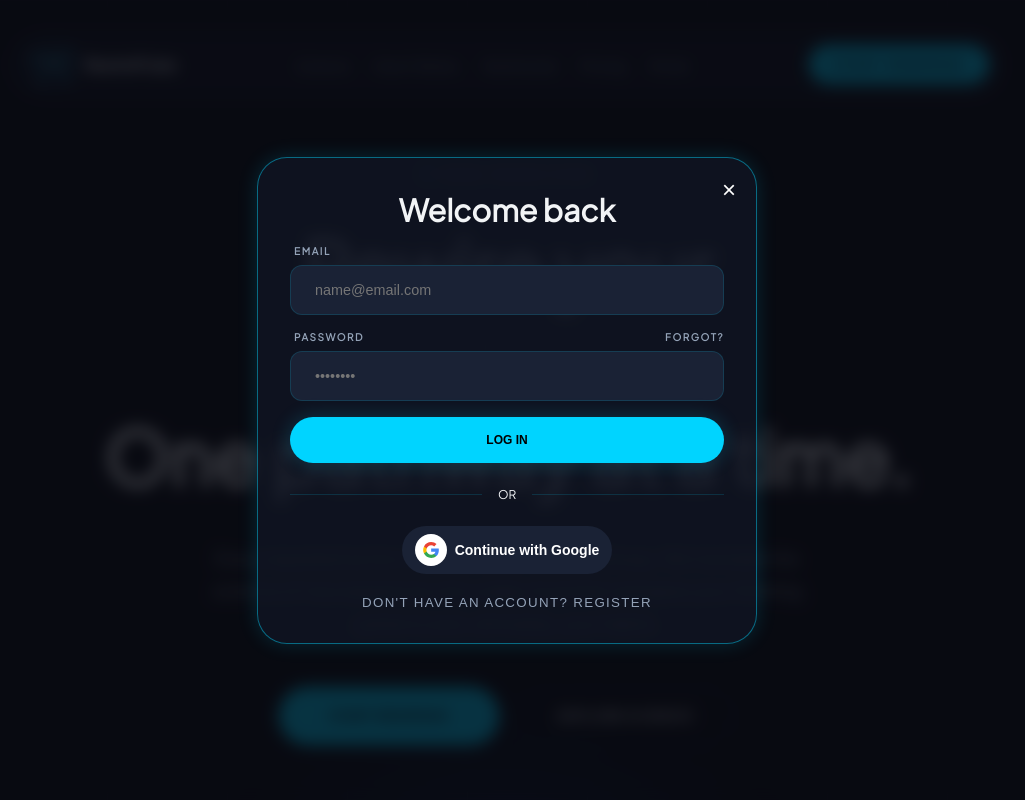
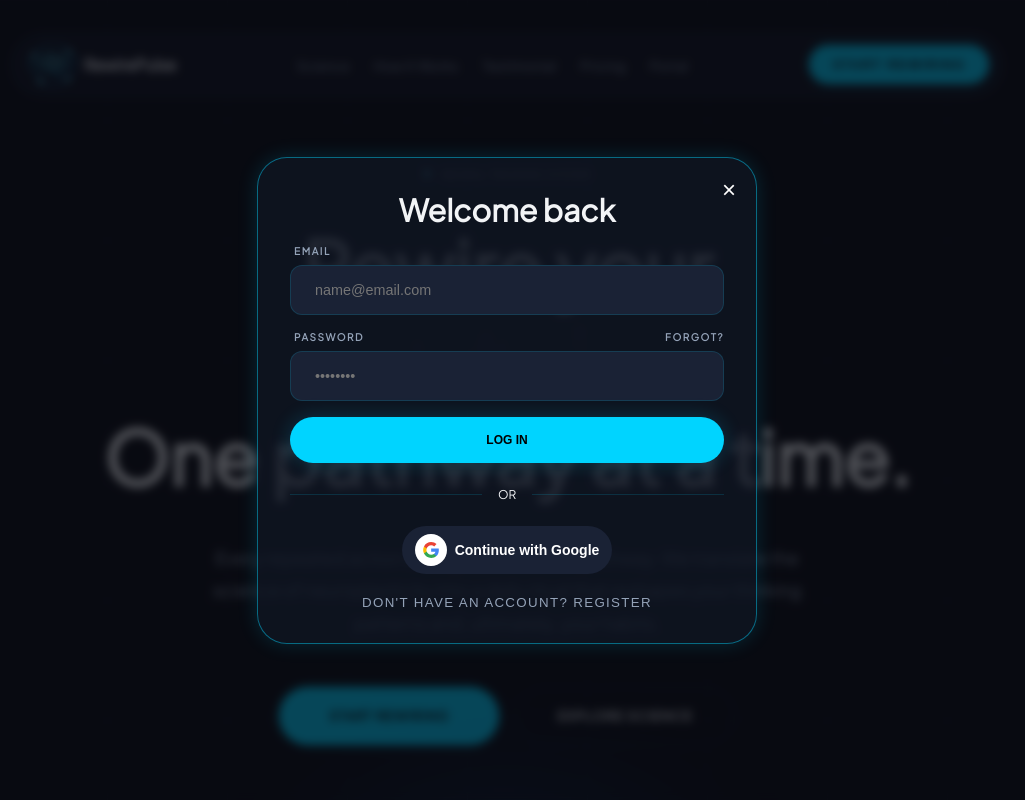
Before and after one commit to DannyBorbon/rewire-pulse, a React (Vite) app: page / in a window 1280 px wide. Both pictures are taken after a click on the button "START REWIRING". Shown: the top 800 px of the page, without its empty margins (133-1158 px from the left). Built offline with nearby package versions, Linux system fonts and the light colour scheme.

Commit message:
style: refine modal overlay blur and opacity

```diff
--- a/src/components/auth/AuthModal.css
+++ b/src/components/auth/AuthModal.css
@@ -4,8 +4,9 @@
   display: flex;
   align-items: center;
   justify-content: center;
-  background-color: hsl(226.7 33.3% 5.3% / 0.8);
-  backdrop-filter: blur(8px);
+  background-color: hsl(226.7 33.3% 5.3% / 0.7);
+  backdrop-filter: blur(5px);
+  -webkit-backdrop-filter: blur(5px);
   z-index: 99;
 }
 
```
